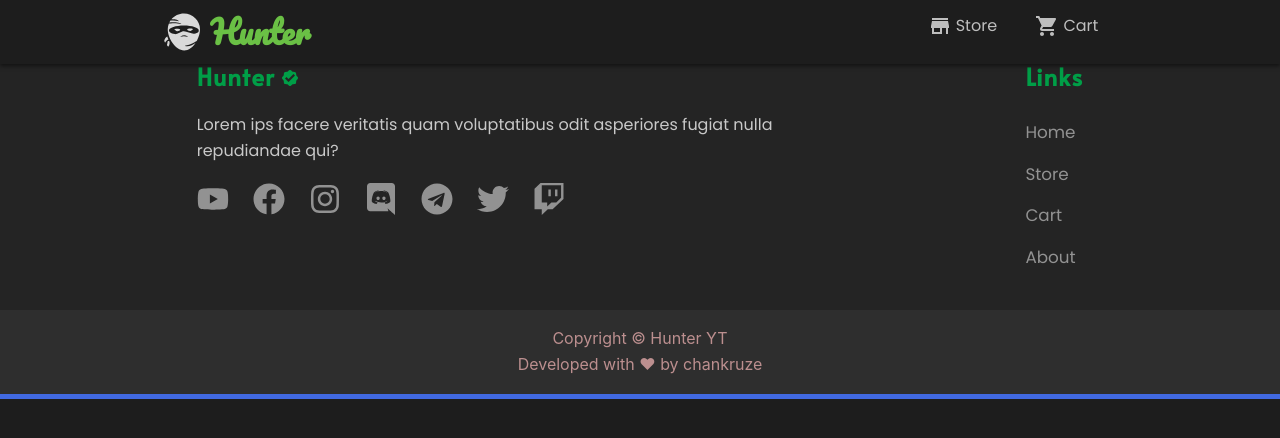
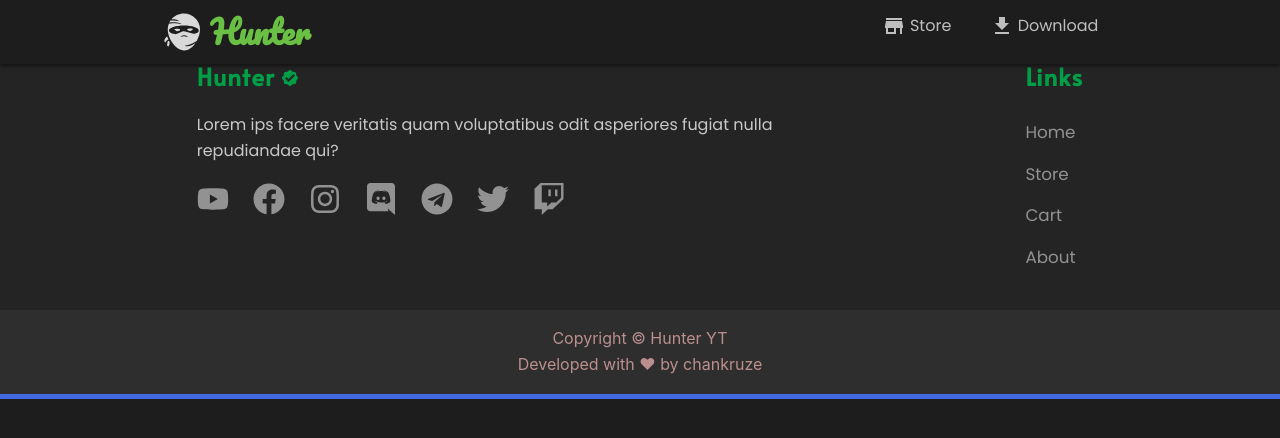
Before and after one commit to HunterNishant/Hunter, a React (Create React App) app: page / in a window 1280 px wide. Shown: the top 438 px of the page. Built offline with nearby package versions, Linux system fonts and the light colour scheme.

Commit message:
Updates Navbar
* Removes text-shadow from nav links
* Adds download link
* Removes cart for now

Signed-off-by: chankruze <chankruze@gmail.com>

```diff
--- a/src/components/Navbar/NavItems.js
+++ b/src/components/Navbar/NavItems.js
@@ -5,8 +5,7 @@ Created: Fri Oct 30 2020 13:51:33 GMT+0530 (India Standard Time)
 Copyright (c) Geekofia 2020 and beyond
 */
 
-import { RiDiscordFill } from "react-icons/ri";
-import { MdStore, MdShoppingCart, MdInfo } from "react-icons/md";
+import { MdStore, MdShoppingCart, MdInfo, MdFileDownload } from "react-icons/md";
 
 export const NavItems = [
   //   {
@@ -24,10 +23,16 @@ export const NavItems = [
     icon: <MdStore size={24}/>,
   },
   {
-    title: "Cart",
-    path: "/cart",
-    icon: <MdShoppingCart size={24}/>,
+    title: "Download",
+    path: "/download",
+    icon: <MdFileDownload size={24}/>,
   },
+
+  // {
+  //   title: "Cart",
+  //   path: "/cart",
+  //   icon: <MdShoppingCart size={24}/>,
+  // },
   // {
   //   title: "About",
   //   path: "/about",
--- a/src/components/Navbar/Navbar.module.css
+++ b/src/components/Navbar/Navbar.module.css
@@ -255,7 +255,7 @@ Copyright (c) Geekofia 2020 and beyond
     color: #fff;
     /* transform: scale(1.1); */
     transition: all 0.2s ease-in-out;
-    text-shadow: 1px 1px 10px #fff;
+    /* text-shadow: 1px 1px 10px #fff; */
   }
 
   .navbar .navbarLink:last-child {
```
